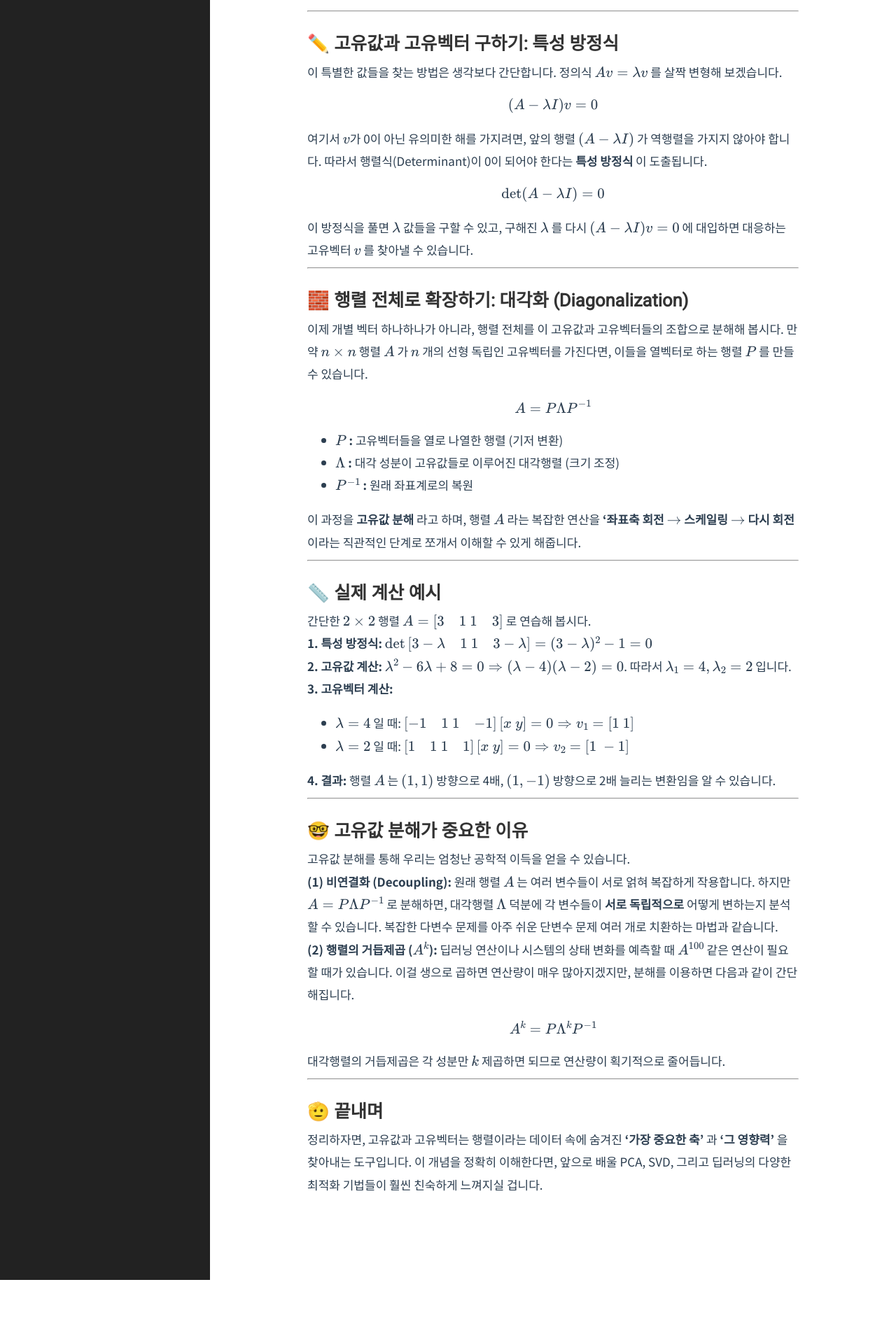
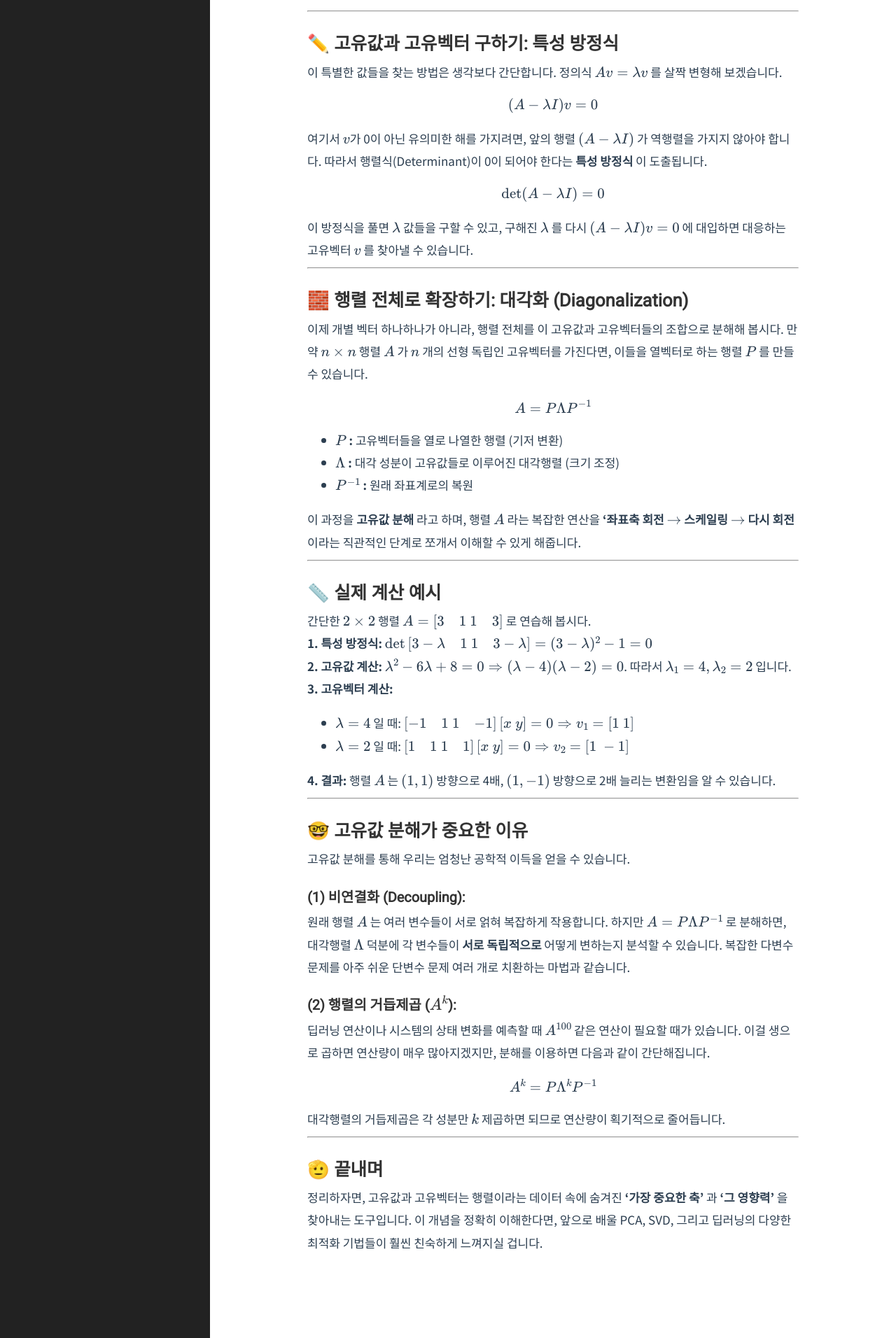
Before and after one commit to Youngjun-CV/Youngjun-CV.github.io, a Jekyll site: the page built from _posts/linear algebra/2026-03-23-eigenvalue-eigenvector.markdown, in a window 1280 px wide. Shown: the part 1488-3400 px from the top of the page at 70% size. Built offline with Jekyll 4.4.1, drawn with Linux system fonts in a browser that asks for light colours; formulas are drawn with MathJax 3; before the commit the page ends 3317 px from its top, so only the background shows below that.

```diff
--- a/_posts/linear algebra/2026-03-23-eigenvalue-eigenvector.markdown
+++ b/_posts/linear algebra/2026-03-23-eigenvalue-eigenvector.markdown
@@ -83,10 +83,10 @@ $$A = P \Lambda P^{-1}$$
 ## 🤓 고유값 분해가 중요한 이유
 고유값 분해를 통해 우리는 엄청난 공학적 이득을 얻을 수 있습니다.
 
-**(1) 비연결화 (Decoupling):**
+### **(1) 비연결화 (Decoupling):**
 원래 행렬 $A$ 는 여러 변수들이 서로 얽혀 복잡하게 작용합니다. 하지만 $A = P \Lambda P^{-1}$ 로 분해하면, 대각행렬 $\Lambda$ 덕분에 각 변수들이 **서로 독립적으로** 어떻게 변하는지 분석할 수 있습니다. 복잡한 다변수 문제를 아주 쉬운 단변수 문제 여러 개로 치환하는 마법과 같습니다.
 
-**(2) 행렬의 거듭제곱 ($A^k$):**
+### **(2) 행렬의 거듭제곱 ($A^k$):**
 딥러닝 연산이나 시스템의 상태 변화를 예측할 때 $A^{100}$ 같은 연산이 필요할 때가 있습니다. 이걸 생으로 곱하면 연산량이 매우 많아지겠지만, 분해를 이용하면 다음과 같이 간단해집니다.
 
 $$A^k = P \Lambda^k P^{-1}$$
```
